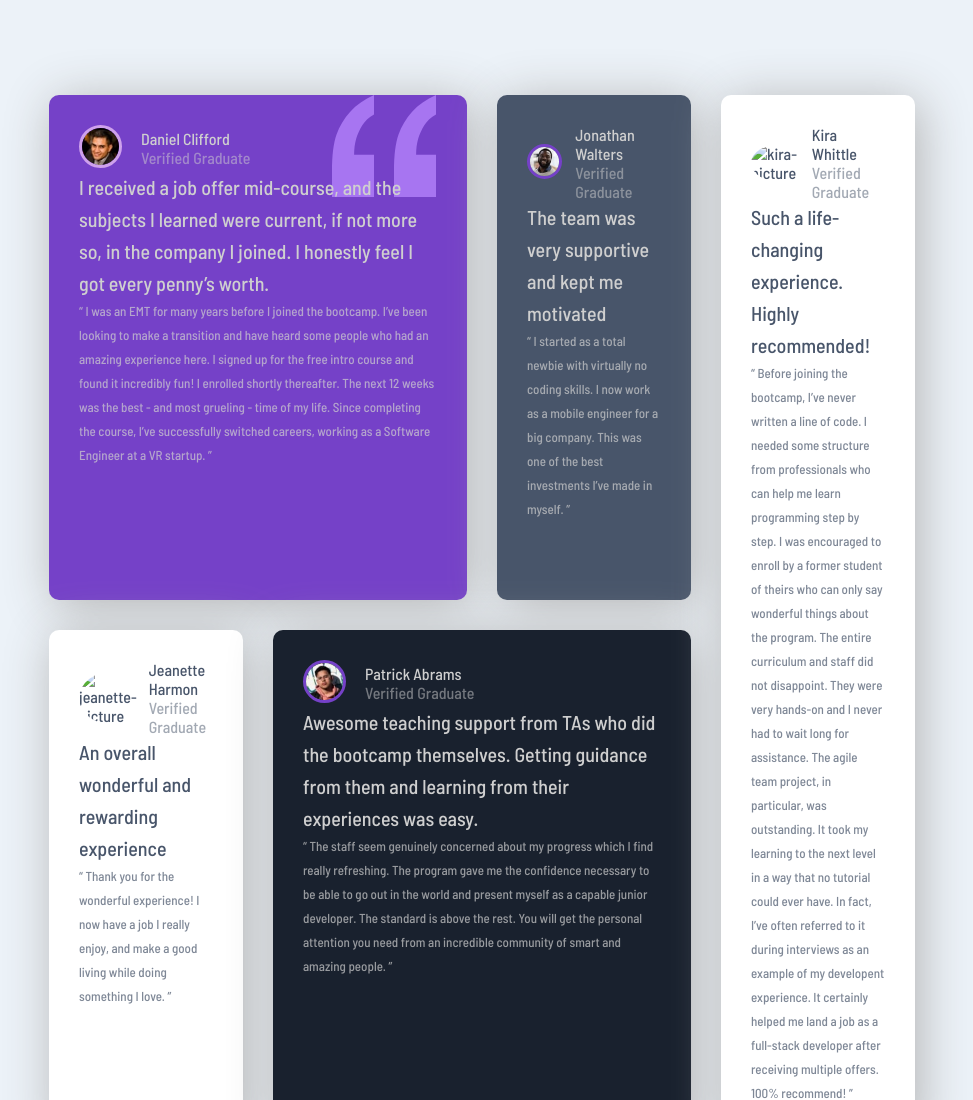
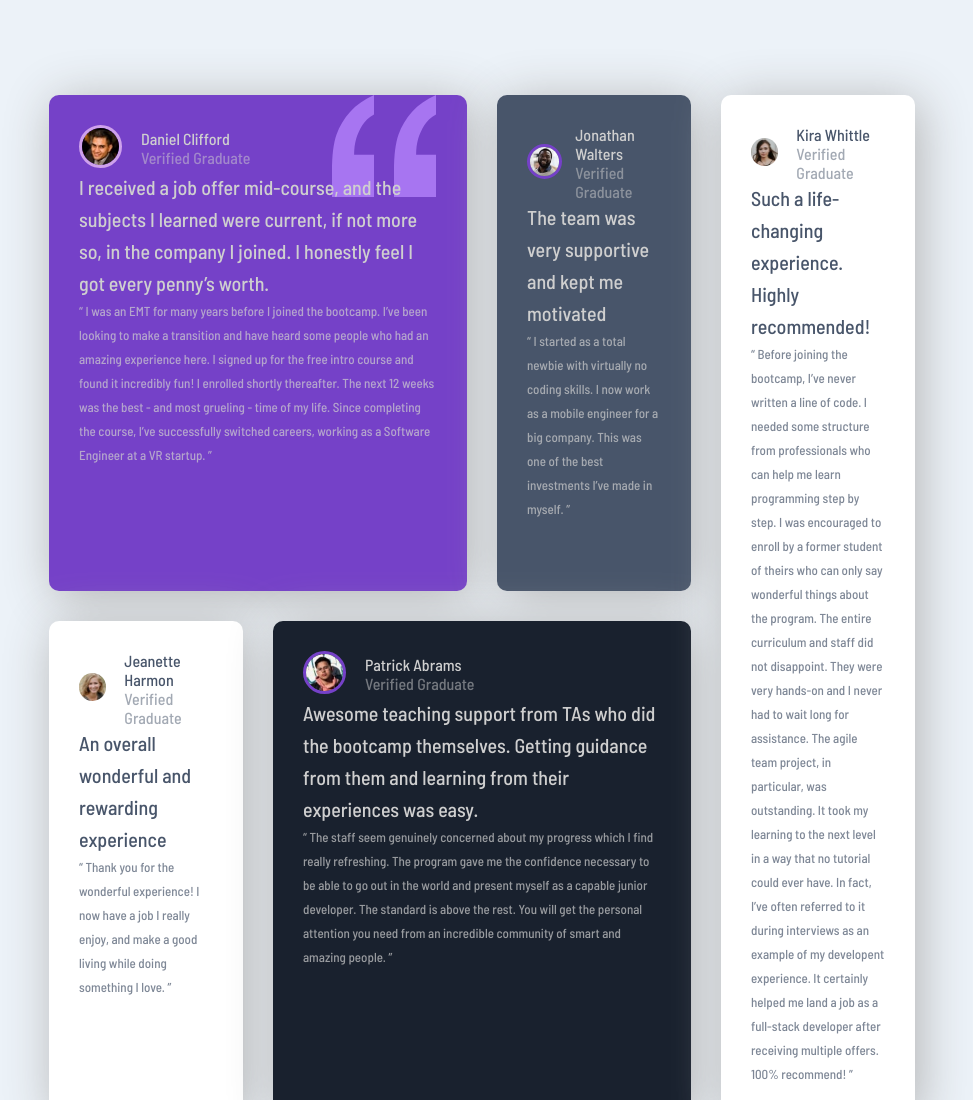
Before and after one commit to 58peiShan/FrontendMentorPratice-testimonials-grid-section-main, a plain HTML site: page index.html in a window 1280 px wide. Shown: the top 1100 px of the page, without its empty margins (158-1131 px from the left). Drawn offline with Linux system fonts and the light colour scheme; the site is published under a folder, as on GitHub Pages, so addresses that start at the root find nothing; files whose address does not match are found by name.

Commit message:
Update index.html

```diff
--- a/index.html
+++ b/index.html
@@ -64,7 +64,7 @@
     <div class="card card3 bg-light">
       <div class="d-flex">
         <div>
-          <img src="/images/image-jeanette.jpg" alt="jeanette-picture">
+          <img src="./images/image-jeanette.jpg" alt="jeanette-picture">
         </div>
         <div class="d-flex-col">
           <div class="name">Jeanette Harmon</div>
@@ -99,7 +99,7 @@
     <div class="card card5 bg-light">
       <div class="d-flex">
         <div class="avatar">
-          <img src="/images/image-kira.jpg" alt="kira-picture">
+          <img src="./images/image-kira.jpg" alt="kira-picture">
         </div>
         <div class="d-flex-col">
           <div class="name">Kira Whittle</div>
```
